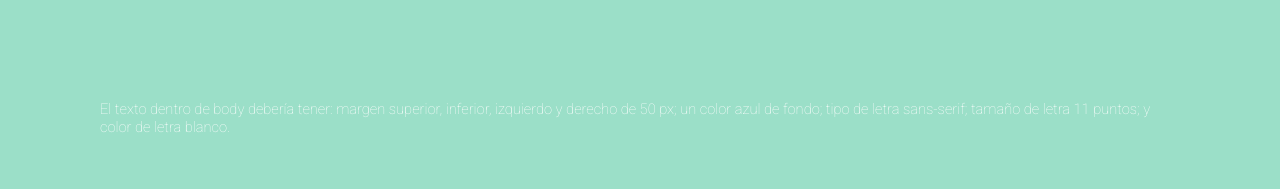
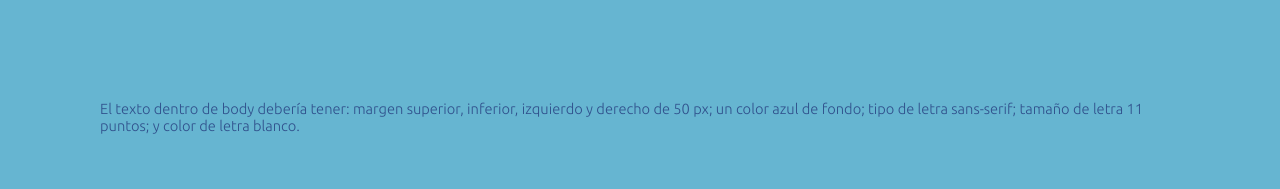
Before and after one commit to rafaelMunoz77/ProgramacionYComputacion2Bach-2021-22, a plain HTML site: page tutorial HTML/007-ejemplo-elemento-style.html in a window 1280 px wide. Drawn offline with Linux system fonts and the light colour scheme.

```diff
--- a/tutorial HTML/007-ejemplo-elemento-style.html
+++ b/tutorial HTML/007-ejemplo-elemento-style.html
@@ -2,18 +2,17 @@
 <html>
 <head>
 	<link rel="preconnect" href="https://fonts.googleapis.com">
-<link rel="preconnect" href="https://fonts.gstatic.com" crossorigin>
-<link href="https://fonts.googleapis.com/css2?family=Roboto:wght@100&display=swap" rel="stylesheet">
-	<title>Mi primera p&aacute;gina web</title>
+	<link rel="preconnect" href="https://fonts.gstatic.com" crossorigin>
+	<link href="https://fonts.googleapis.com/css2?family=Ubuntu:wght@300&display=swap" rel="stylesheet">	<title>Mi primera p&aacute;gina web</title>
     <meta http-equiv="Content-Type" content="text/html; charset=UTF-8" />
 	<style type="text/css">
 		body {
 			margin: 50px;
 			padding: 50px;
-			background: #60cca89f;
-			font-family: 'Roboto', sans-serif;
+			background: #66b5d1;
+			font-family: 'Ubuntu', sans-serif;
 			font-size: 11pt;
-			color: #FFFFFF
+			color: #30508c
 			}
 	</style>
 </head>
```
Also changed, not shown: tutorial HTML/002-ejemplo-elemento-body.html (+2 -1 lines), .settings/org.eclipse.wst.common.project.facet.core.xml, tutorial HTML/001-ejemplo-elemento-html.html (line endings or trailing spaces), 3 other files.
